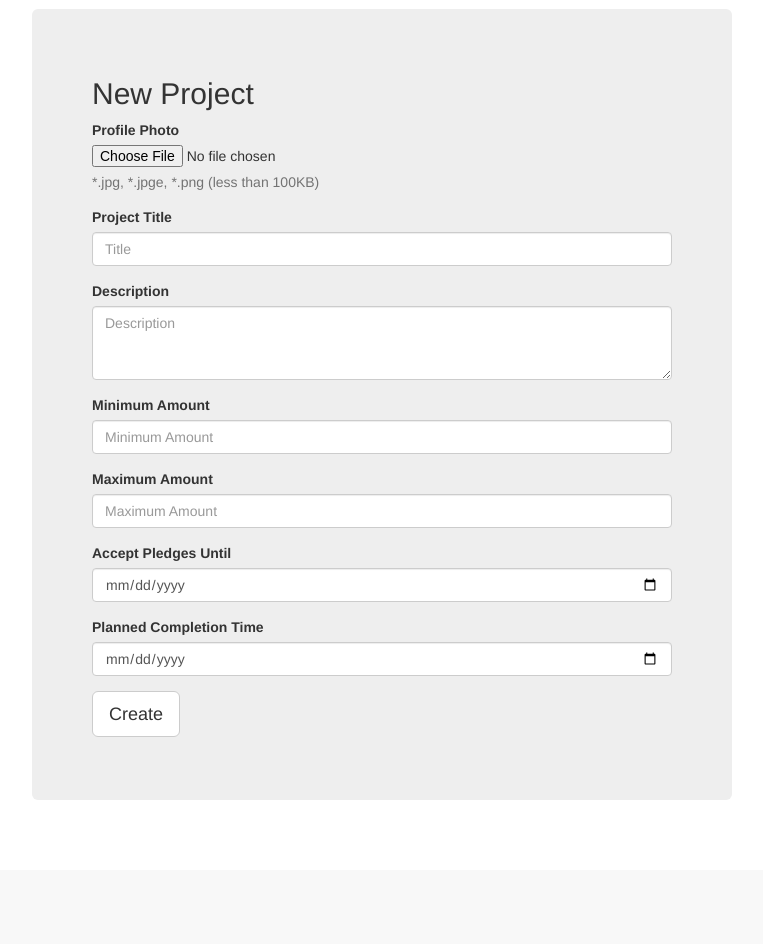
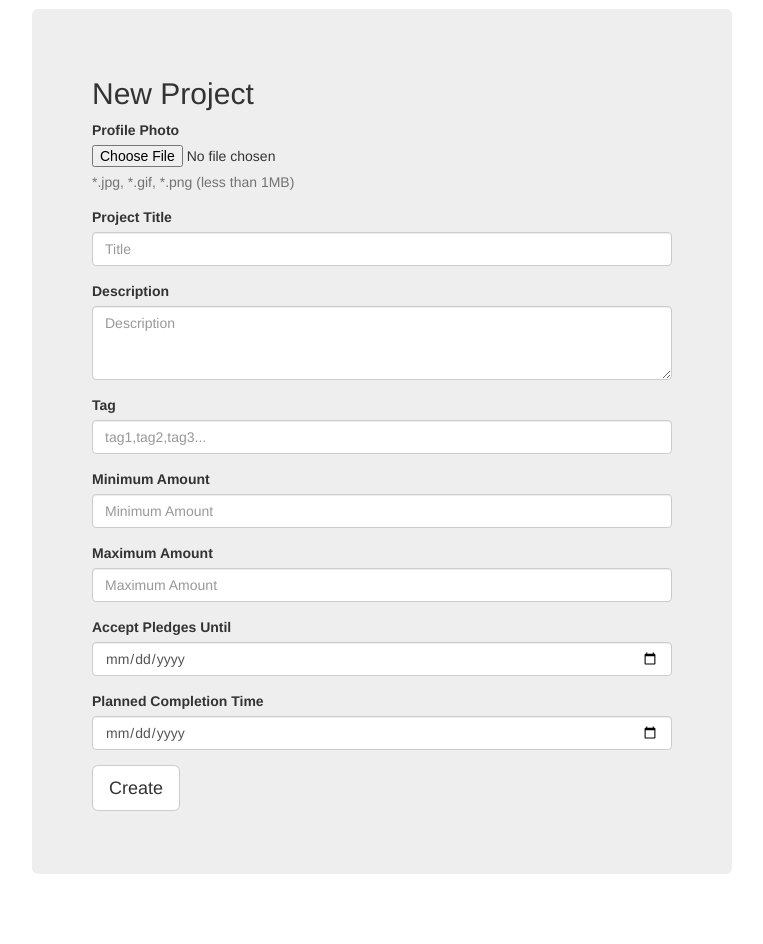
Before and after one commit to glkwhr/Crowdfunding, a PHP site: page /crowdfunding/project/create in a window 1280 px wide. Shown: the part 51-995 px from the top of the page, without its empty margins (258-1021 px from the left). Before the commit the page ends 788 px from the top, so only its background shows below. Run offline with PHP 8.4, Linux system fonts and the light colour scheme; the visitor is signed in with stand-in values (Sample User, id 1); a stand-in replaces the project's code that opens the database connection; some libraries are stand-ins or nearby versions.

Commit message:
Minor change.

```diff
--- a/application/views/project/create.php
+++ b/application/views/project/create.php
@@ -14,10 +14,13 @@
 <form class="center-block jumbotron" enctype="multipart/form-data" style="max-width: 700px;" action="<?php echo APP_URL ?>/project/create" method="post">
   <h2><?php echo $title ?></h2>
 
-  <div class="form-group">
+  <div class="form-group <?php if (isset($profpicError)) { echo 'has-error'; }?>">
     <label class="control-label">Profile Photo</label>
     <input type="file" name="profpic">
-    <span class="help-block">*.jpg, *.jpge, *.png (less than 100KB)</span>
+    <span class="help-block">*.jpg, *.gif, *.png (less than 1MB)</span>
+    <?php if (isset($profpicError)): ?>
+	<span class="help-block"><?php echo $profpicError?></span>
+	<?php endif?>
   </div>
 
   <div class="form-group <?php if (isset($pnameError)) { echo 'has-error'; }?>">
@@ -33,6 +36,14 @@
 	<textarea class="form-control" style="resize: vertical;" rows="3" name="description" required="required" placeholder="Description"></textarea>
 	<?php if (isset($desError)): ?>
 	<span class="help-block"><?php echo $desError?></span>
+	<?php endif?>
+  </div>
+
+  <div class="form-group <?php if (isset($tagError)) { echo 'has-error'; }?>">
+	<label class="control-label">Tag</label>
+	<input class="form-control" type="text" name="tag" placeholder="tag1,tag2,tag3..."></input>
+	<?php if (isset($tagError)): ?>
+	<span class="help-block"><?php echo $tagError?></span>
 	<?php endif?>
   </div>
 
```
